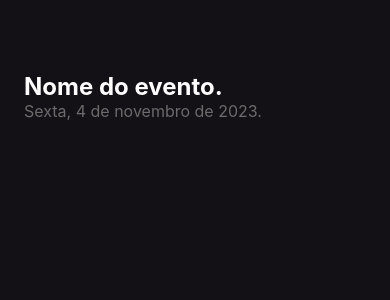
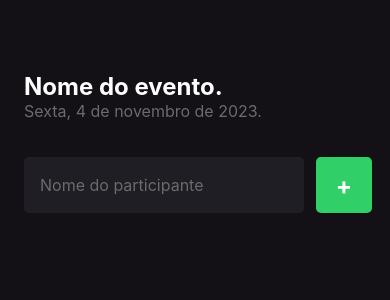
Before and after one commit to joaov1ct0r/react-native-event, a React Native app: screen / in a window 390 px wide. Shown: the top 300 px of the page. Built offline with nearby package versions, Linux system fonts and the light colour scheme.

Commit message:
feat: form

```diff
--- a/src/screens/Home/index.tsx
+++ b/src/screens/Home/index.tsx
@@ -1,7 +1,8 @@
-import { Text, View } from "react-native";
+import { Text, TextInput, TouchableOpacity, View } from "react-native";
 import { styles } from "./styles";
 
 export default function Home() {
+  function handleParticipantAdd () {}
   return (
     <View style={styles.container}>
       <Text style={styles.eventName}>
@@ -11,6 +12,20 @@ export default function Home() {
       <Text style={styles.eventDate}>
         Sexta, 4 de novembro de 2023.
       </Text>
+
+      <View style={styles.form}>
+        <TextInput
+          style={styles.input}
+          placeholder='Nome do participante'
+          placeholderTextColor='#6B6B6B'
+        />
+
+        <TouchableOpacity style={styles.button} onPress={handleParticipantAdd}>
+          <Text style={styles.buttonText}>
+            +
+          </Text>
+        </TouchableOpacity>
+      </View>
     </View>
   );
 }
```
